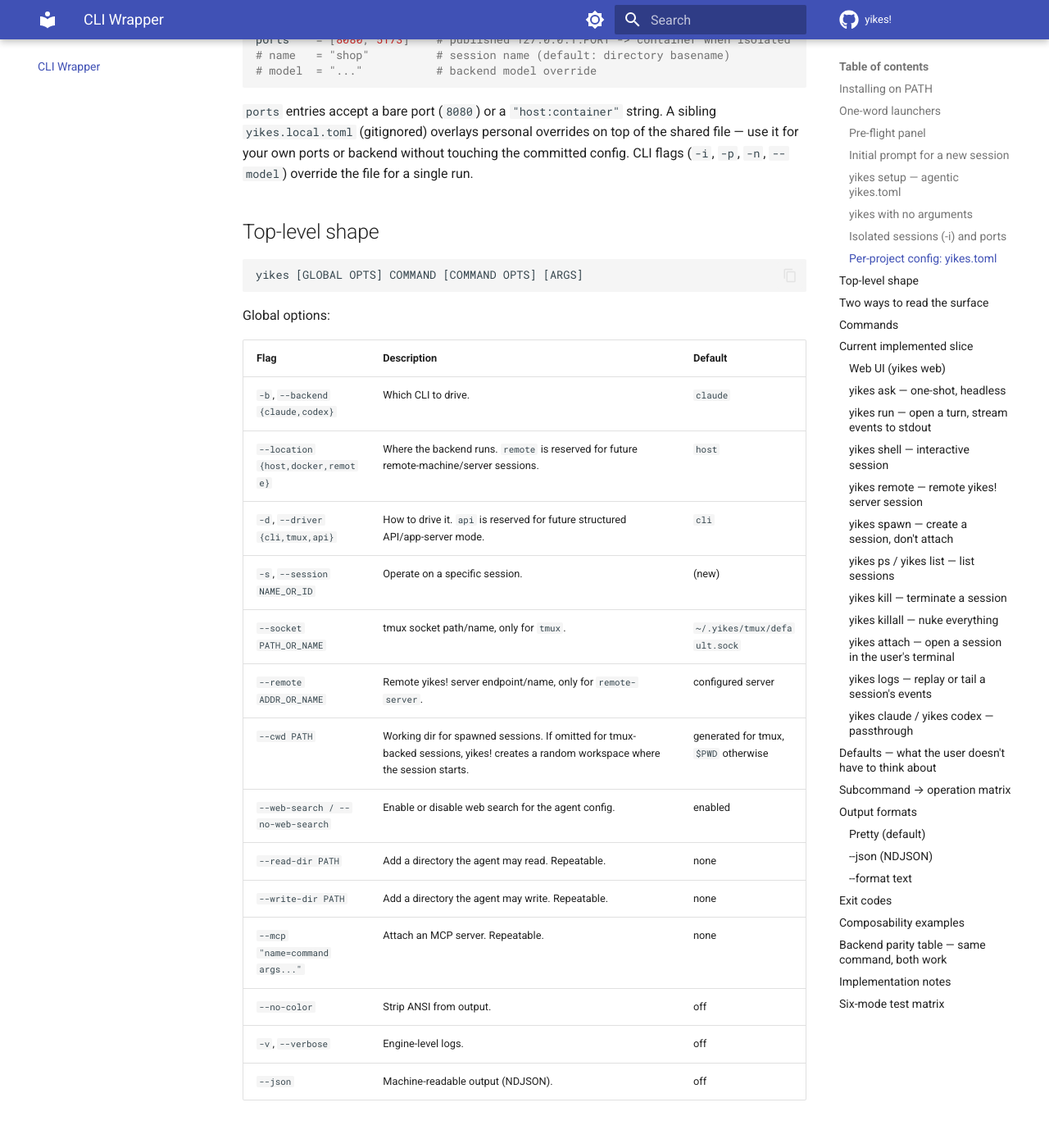
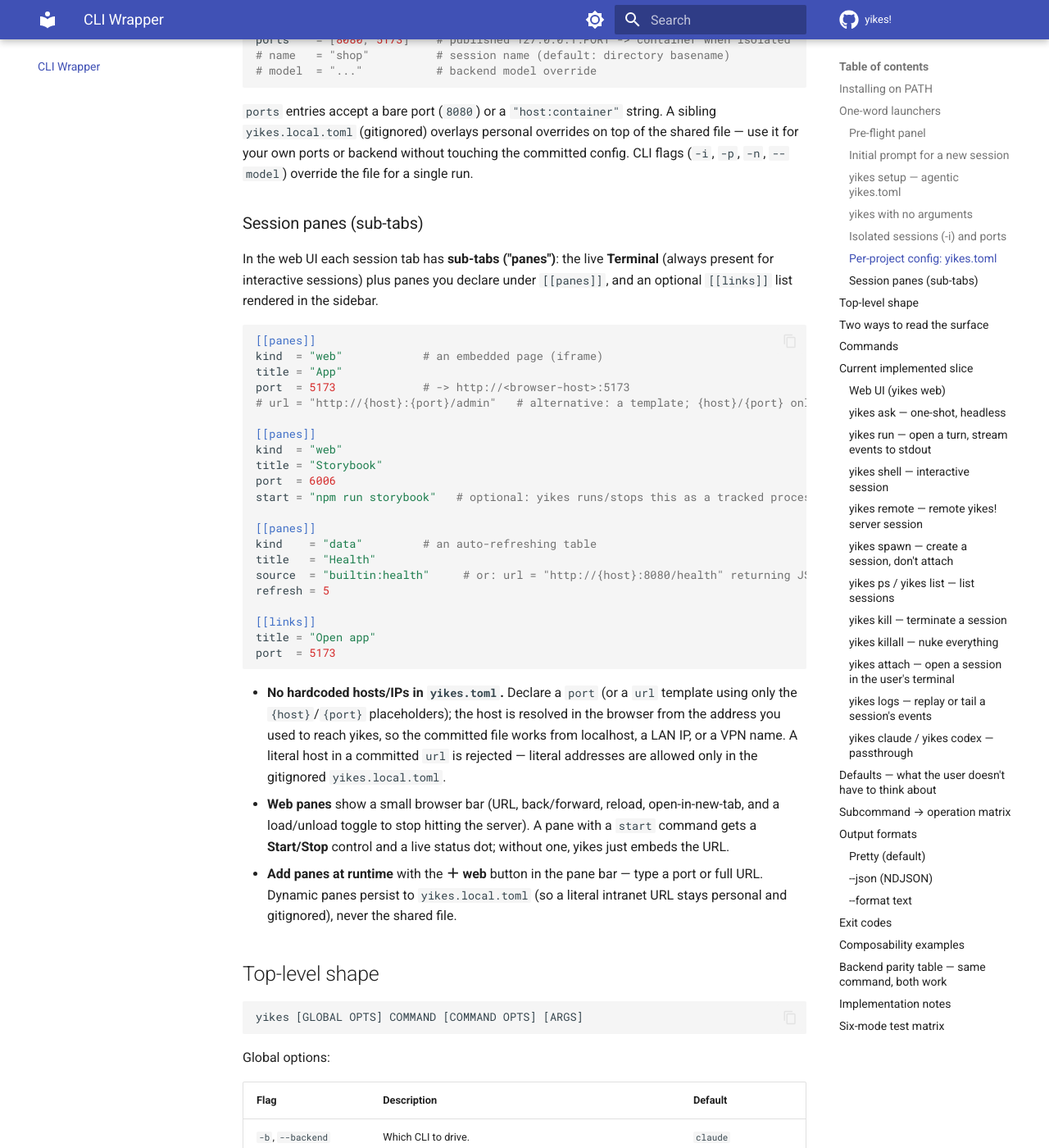
Before and after one commit to Alyxion/yikes, an MkDocs documentation site: the page built from docs/cli-wrapper.md, in a window 1280 px wide and 1400 px high, scrolled down 3960 px. Shown: the whole window at 82% size. Built offline with MkDocs 1.6.1 and Material for MkDocs 9.7.7, drawn with Linux system fonts in a browser that asks for light colours; comment, search, counter and statistics services are not loaded.

Commit message:
Document session panes; add panes hint to yikes init
- docs/cli-wrapper.md: "Session panes (sub-tabs)" section — pane kinds, the
  [[panes]]/[[links]] schema, the no-hardcoded-host rule, web-pane controls,
  managed start/stop, and runtime "＋ web" add
- README: compact pointer to the panes feature
- yikes init template includes a commented [[panes]] example

Co-Authored-By: Claude Opus 4.8 (1M context) <noreply@anthropic.com>

````diff
--- a/docs/cli-wrapper.md
+++ b/docs/cli-wrapper.md
@@ -112,6 +112,38 @@ ports    = [8080, 5173]    # published 127.0.0.1:PORT -> container when isolated
 ```
 
 `ports` entries accept a bare port (`8080`) or a `"host:container"` string. A sibling `yikes.local.toml` (gitignored) overlays personal overrides on top of the shared file — use it for your own ports or backend without touching the committed config. CLI flags (`-i`, `-p`, `-n`, `--model`) override the file for a single run.
+
+### Session panes (sub-tabs)
+
+In the web UI each session tab has **sub-tabs ("panes")**: the live **Terminal** (always present for interactive sessions) plus panes you declare under `[[panes]]`, and an optional `[[links]]` list rendered in the sidebar.
+
+```toml
+[[panes]]
+kind  = "web"            # an embedded page (iframe)
+title = "App"
+port  = 5173             # -> http://<browser-host>:5173
+# url = "http://{host}:{port}/admin"   # alternative: a template; {host}/{port} only
+
+[[panes]]
+kind  = "web"
+title = "Storybook"
+port  = 6006
+start = "npm run storybook"   # optional: yikes runs/stops this as a tracked process
+
+[[panes]]
+kind    = "data"         # an auto-refreshing table
+title   = "Health"
+source  = "builtin:health"     # or: url = "http://{host}:8080/health" returning JSON
+refresh = 5
+
+[[links]]
+title = "Open app"
+port  = 5173
+```
+
+- **No hardcoded hosts/IPs in `yikes.toml`.** Declare a `port` (or a `url` template using only the `{host}`/`{port}` placeholders); the host is resolved in the browser from the address you used to reach yikes, so the committed file works from localhost, a LAN IP, or a VPN name. A literal host in a committed `url` is rejected — literal addresses are allowed only in the gitignored `yikes.local.toml`.
+- **Web panes** show a small browser bar (URL, back/forward, reload, open-in-new-tab, and a load/unload toggle to stop hitting the server). A pane with a `start` command gets a **Start/Stop** control and a live status dot; without one, yikes just embeds the URL.
+- **Add panes at runtime** with the **＋ web** button in the pane bar — type a port or full URL. Dynamic panes persist to `yikes.local.toml` (so a literal intranet URL stays personal and gitignored), never the shared file.
 
 ## Top-level shape
 
````
Also changed, not shown: README.md (+2 -0 lines), 1 other file.
